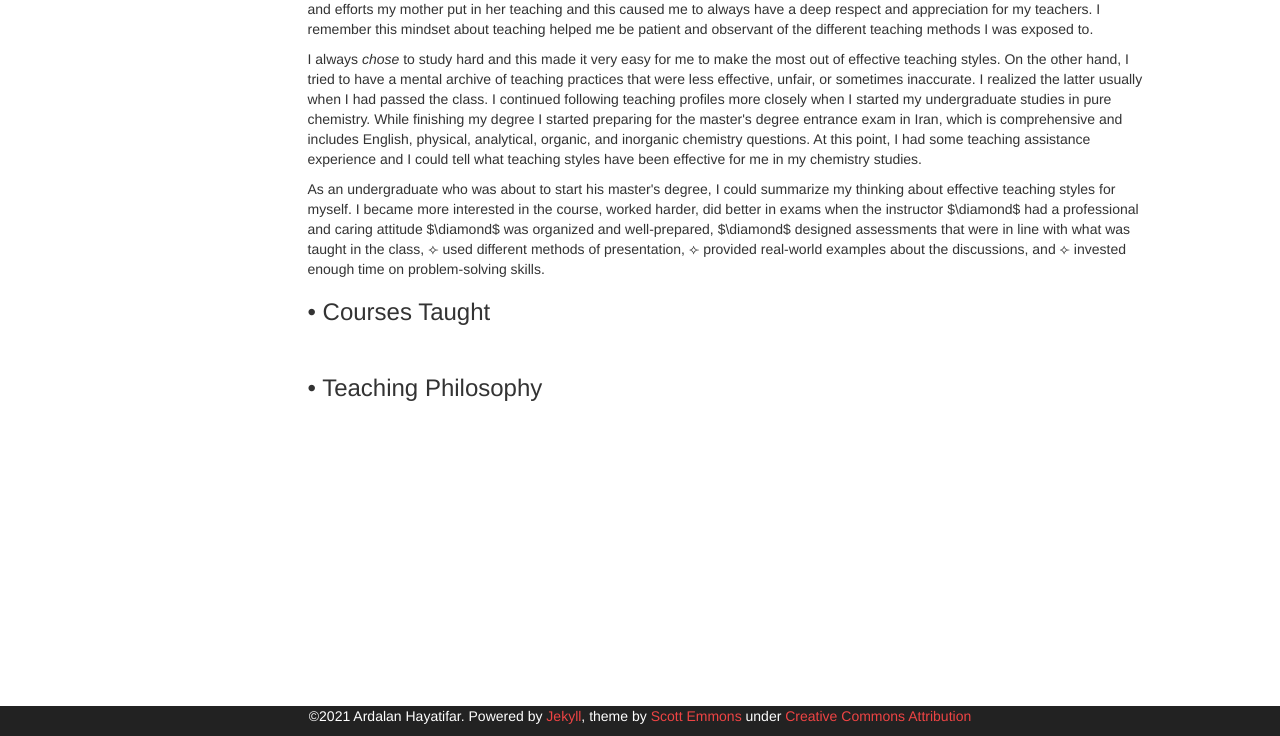
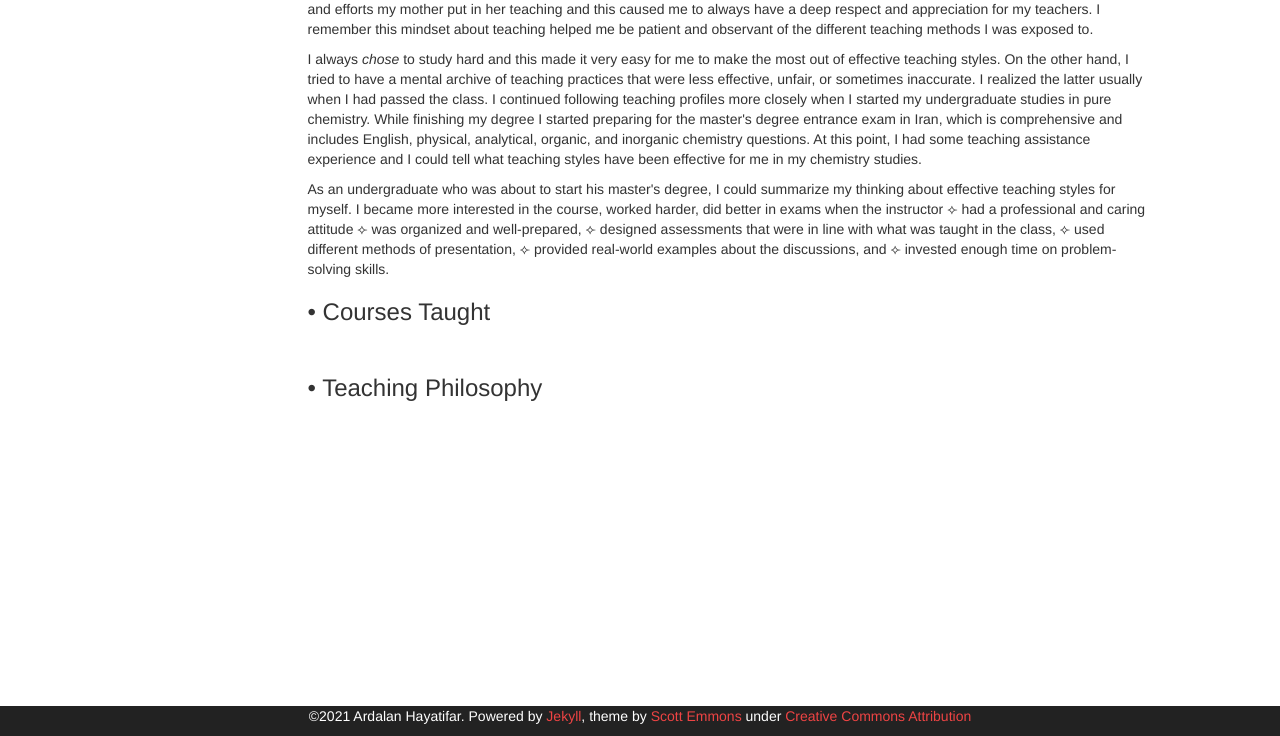
Before and after one commit to Ardalanhayatifar/ardalanhayatifar.github.io, a Jekyll site: the page built from teaching.html, in a window 1280 px wide, cut to the strip 164-900 px from the top of the page. Built offline with Jekyll 4.4.1, drawn with Linux system fonts in a browser that asks for light colours.

Commit message:
teaching

```diff
--- a/teaching.html
+++ b/teaching.html
@@ -13,7 +13,7 @@ permalink: "/teaching"
 </p>
 <p>I always <i>chose</i>  to study hard and this made it very easy for me to make the most out of effective teaching styles. On the other hand, I tried to have a mental archive of teaching practices that were less effective, unfair, or sometimes inaccurate. I realized the latter usually when I had passed the class. I continued following teaching profiles more closely when I started my undergraduate studies in pure chemistry. While finishing my degree I started preparing for the master's degree entrance exam in Iran, which is comprehensive and includes English, physical, analytical, organic, and inorganic chemistry questions. At this point, I had some teaching assistance experience and I could tell what teaching styles have been effective for me in my chemistry studies.
 </p>
-<p>As an undergraduate who was about to start his master's degree, I could summarize my thinking about effective teaching styles for myself. I became more interested in the course, worked harder, did better in exams when the instructor $\diamond$ had a professional and caring attitude  $\diamond$ was organized and well-prepared, $\diamond$ designed assessments that were in line with what was taught in the class, <span>&#10211;</span> used different methods of presentation, <span>&#10211;</span> provided real-world examples about the discussions, and <span>&#10211;</span> invested enough time on problem-solving skills.
+<p>As an undergraduate who was about to start his master's degree, I could summarize my thinking about effective teaching styles for myself. I became more interested in the course, worked harder, did better in exams when the instructor <span>&#10211;</span> had a professional and caring attitude  <span>&#10211;</span> was organized and well-prepared, <span>&#10211;</span> designed assessments that were in line with what was taught in the class, <span>&#10211;</span> used different methods of presentation, <span>&#10211;</span> provided real-world examples about the discussions, and <span>&#10211;</span> invested enough time on problem-solving skills.
 </p>
 </p>
 
```
